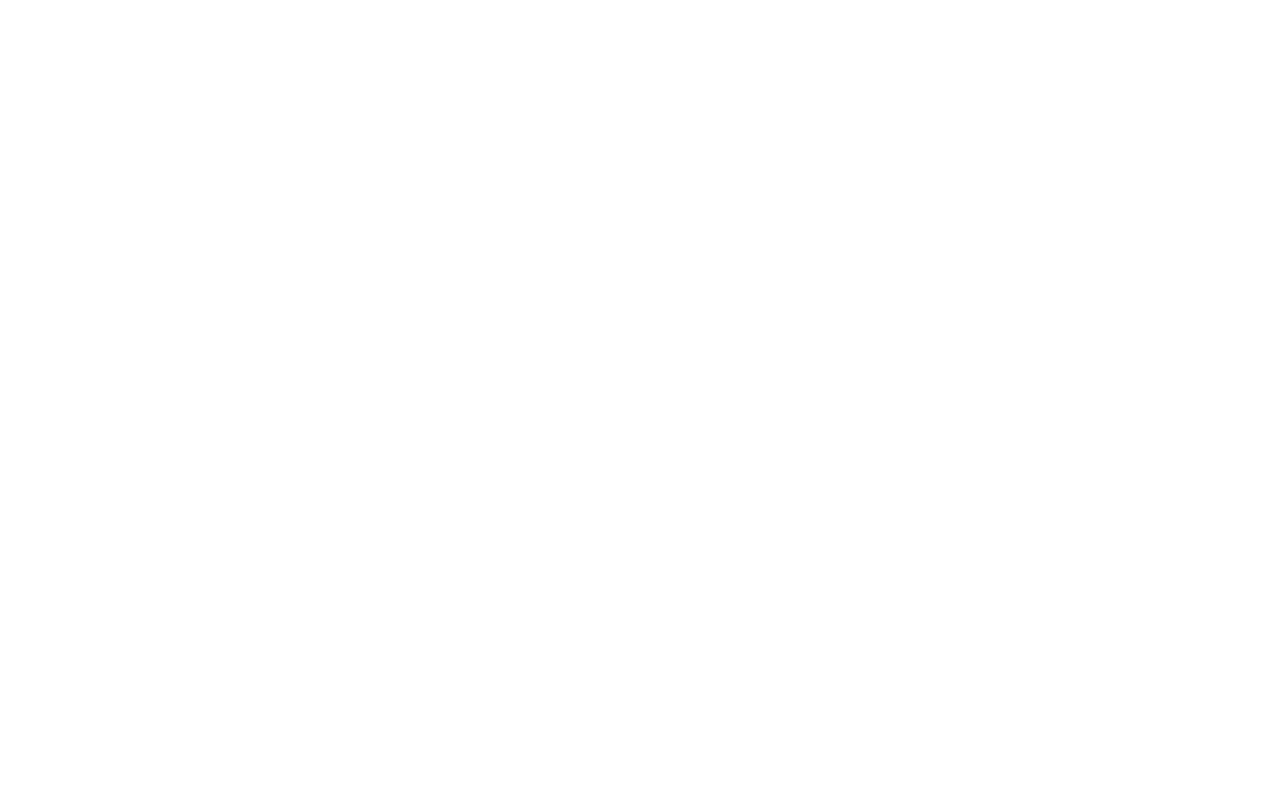
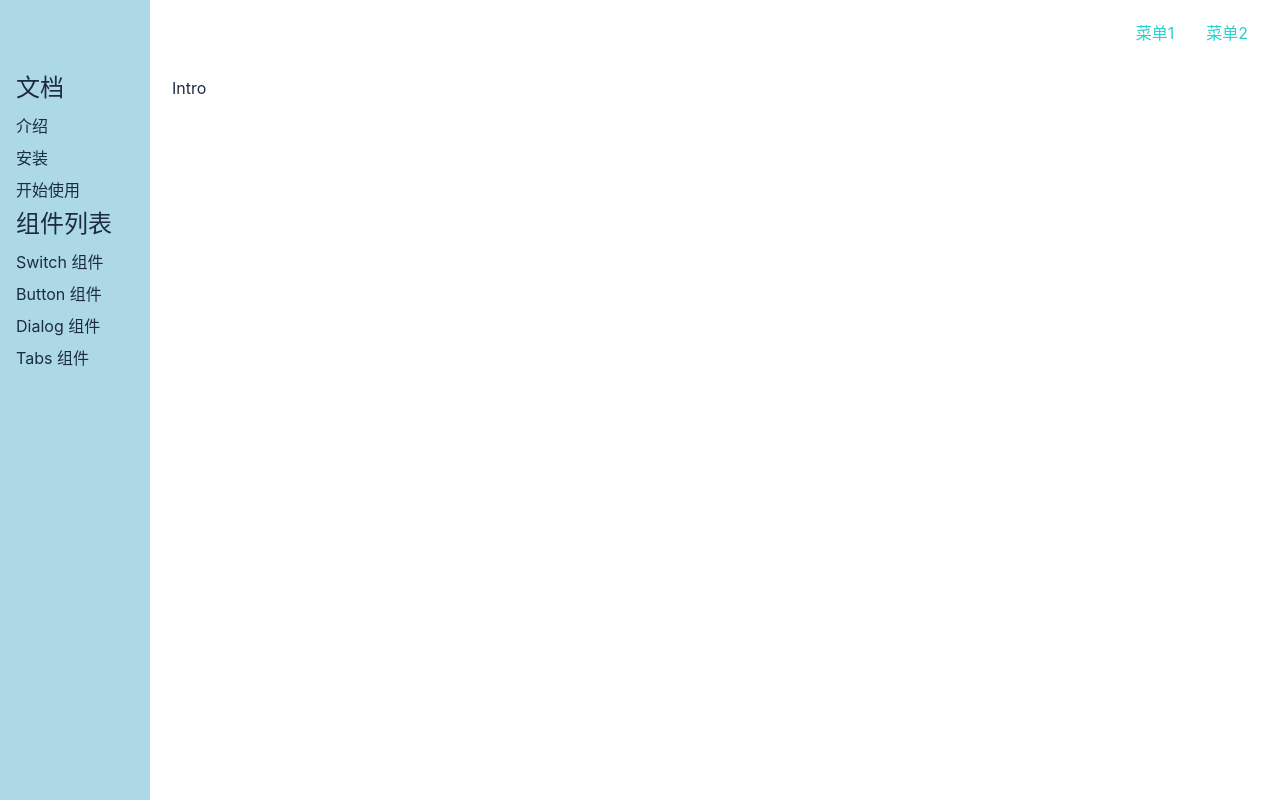
Before and after one commit to HerryZheng8/Antelope-UI, a Vue app: page /#/doc/intro in a window 1280 px wide. Before the commit this address had no page. Built offline with nearby package versions, Linux system fonts and the light colour scheme.

Commit message:
创建新的路由

```diff
--- a/src/views/Doc.vue
+++ b/src/views/Doc.vue
@@ -3,6 +3,18 @@
     <Topnav :toggle-menu-button-visible="true" class="nav" />
     <div class="content">
       <aside v-if="menuVisible">
+        <h2>文档</h2>
+        <ol>
+          <li>
+            <router-link to="/doc/intro">介绍</router-link>
+          </li>
+          <li>
+            <router-link to="/doc/install">安装</router-link>
+          </li>
+          <li>
+            <router-link to="/doc/get-started">开始使用</router-link>
+          </li>
+        </ol>
         <h2>组件列表</h2>
         <ol>
           <li>
--- /dev/null
+++ b/src/views/GetStarted.vue
@@ -0,0 +1,13 @@
+<template>
+1111111111111
+</template>
+
+<script lang="ts">
+export default {
+  name: "GetStarted"
+};
+</script>
+
+<style lang="scss" scoped>
+
+</style>
--- /dev/null
+++ b/src/views/Install.vue
@@ -0,0 +1,13 @@
+<template>
+
+</template>
+
+<script lang="ts">
+export default {
+  name: "Install"
+};
+</script>
+
+<style lang="scss" scoped>
+
+</style>
--- /dev/null
+++ b/src/views/Intro.vue
@@ -0,0 +1,5 @@
+<template>
+  <div>
+    Intro
+  </div>
+</template>
```
Also changed, not shown: src/router.ts (+7 -1 lines).
